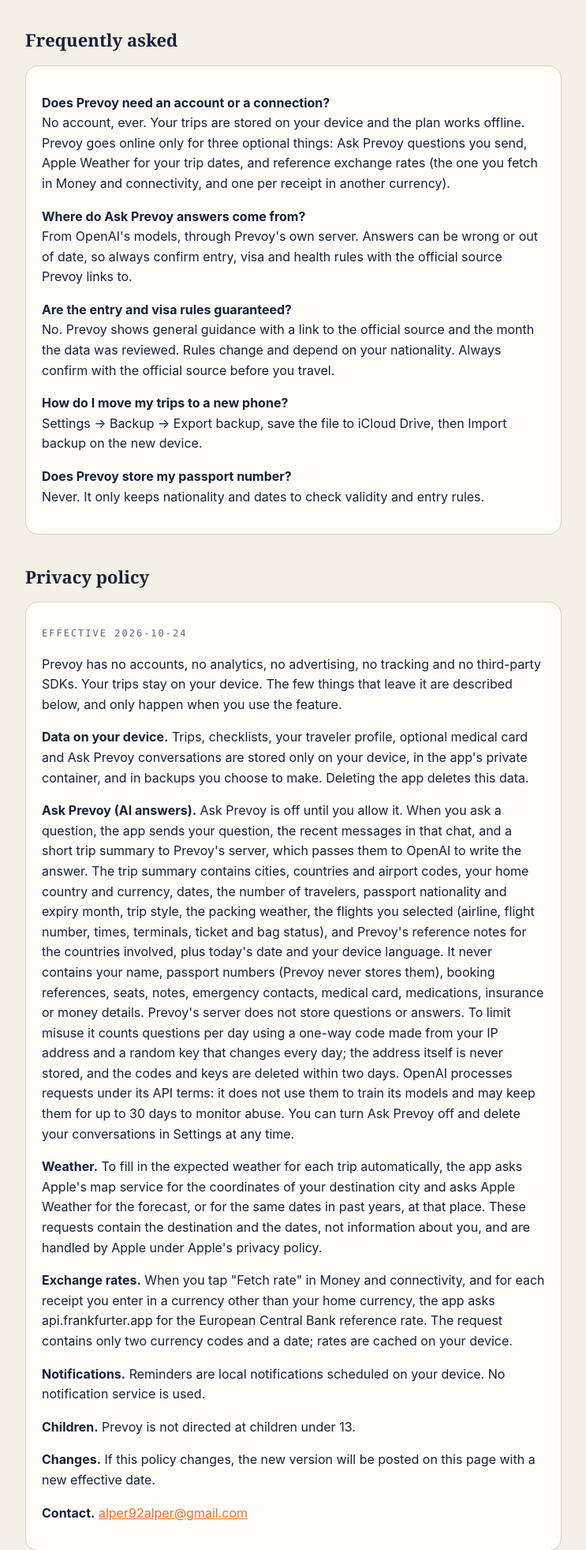
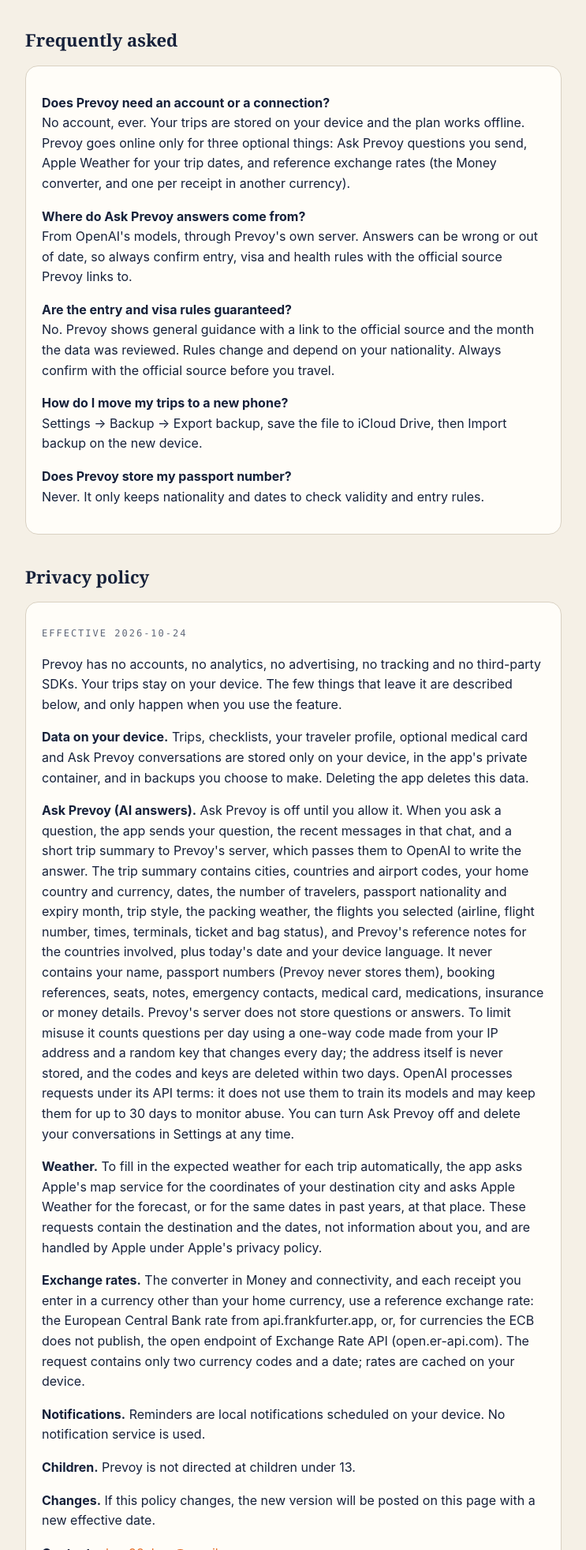
Before and after one commit to Alper-svg/prevoy-site, a plain HTML site: page index.html in a window 1280 px wide. Shown: the part 473-2436 px from the top of the page at 79% size, without its empty margins (268-1011 px from the left). Drawn offline with Linux system fonts and the light colour scheme.

Commit message:
Update exchange rate explanation in FAQ section

```diff
--- a/index.html
+++ b/index.html
@@ -36,7 +36,7 @@ footer { margin-top:48px; font-size:13px; color:var(--muted); }
 </div>
 <h2>Frequently asked</h2>
 <div class="card">
-<p><strong>Does Prevoy need an account or a connection?</strong><br>No account, ever. Your trips are stored on your device and the plan works offline. Prevoy goes online only for three optional things: Ask Prevoy questions you send, Apple Weather for your trip dates, and reference exchange rates (the one you fetch in Money and connectivity, and one per receipt in another currency).</p>
+<p><strong>Does Prevoy need an account or a connection?</strong><br>No account, ever. Your trips are stored on your device and the plan works offline. Prevoy goes online only for three optional things: Ask Prevoy questions you send, Apple Weather for your trip dates, and reference exchange rates (the Money converter, and one per receipt in another currency).</p>
 <p><strong>Where do Ask Prevoy answers come from?</strong><br>From OpenAI's models, through Prevoy's own server. Answers can be wrong or out of date, so always confirm entry, visa and health rules with the official source Prevoy links to.</p>
 <p><strong>Are the entry and visa rules guaranteed?</strong><br>No. Prevoy shows general guidance with a link to the official source and the month the data was reviewed. Rules change and depend on your nationality. Always confirm with the official source before you travel.</p>
 <p><strong>How do I move my trips to a new phone?</strong><br>Settings → Backup → Export backup, save the file to iCloud Drive, then Import backup on the new device.</p>
@@ -49,7 +49,7 @@ footer { margin-top:48px; font-size:13px; color:var(--muted); }
 <p><strong>Data on your device.</strong> Trips, checklists, your traveler profile, optional medical card and Ask Prevoy conversations are stored only on your device, in the app's private container, and in backups you choose to make. Deleting the app deletes this data.</p>
 <p><strong>Ask Prevoy (AI answers).</strong> Ask Prevoy is off until you allow it. When you ask a question, the app sends your question, the recent messages in that chat, and a short trip summary to Prevoy's server, which passes them to OpenAI to write the answer. The trip summary contains cities, countries and airport codes, your home country and currency, dates, the number of travelers, passport nationality and expiry month, trip style, the packing weather, the flights you selected (airline, flight number, times, terminals, ticket and bag status), and Prevoy's reference notes for the countries involved, plus today's date and your device language. It never contains your name, passport numbers (Prevoy never stores them), booking references, seats, notes, emergency contacts, medical card, medications, insurance or money details. Prevoy's server does not store questions or answers. To limit misuse it counts questions per day using a one-way code made from your IP address and a random key that changes every day; the address itself is never stored, and the codes and keys are deleted within two days. OpenAI processes requests under its API terms: it does not use them to train its models and may keep them for up to 30 days to monitor abuse. You can turn Ask Prevoy off and delete your conversations in Settings at any time.</p>
 <p><strong>Weather.</strong> To fill in the expected weather for each trip automatically, the app asks Apple's map service for the coordinates of your destination city and asks Apple Weather for the forecast, or for the same dates in past years, at that place. These requests contain the destination and the dates, not information about you, and are handled by Apple under Apple's privacy policy.</p>
-<p><strong>Exchange rates.</strong> When you tap "Fetch rate" in Money and connectivity, and for each receipt you enter in a currency other than your home currency, the app asks api.frankfurter.app for the European Central Bank reference rate. The request contains only two currency codes and a date; rates are cached on your device.</p>
+<p><strong>Exchange rates.</strong> The converter in Money and connectivity, and each receipt you enter in a currency other than your home currency, use a reference exchange rate: the European Central Bank rate from api.frankfurter.app, or, for currencies the ECB does not publish, the open endpoint of Exchange Rate API (open.er-api.com). The request contains only two currency codes and a date; rates are cached on your device.</p>
 <p><strong>Notifications.</strong> Reminders are local notifications scheduled on your device. No notification service is used.</p>
 <p><strong>Children.</strong> Prevoy is not directed at children under 13.</p>
 <p><strong>Changes.</strong> If this policy changes, the new version will be posted on this page with a new effective date.</p>
```
